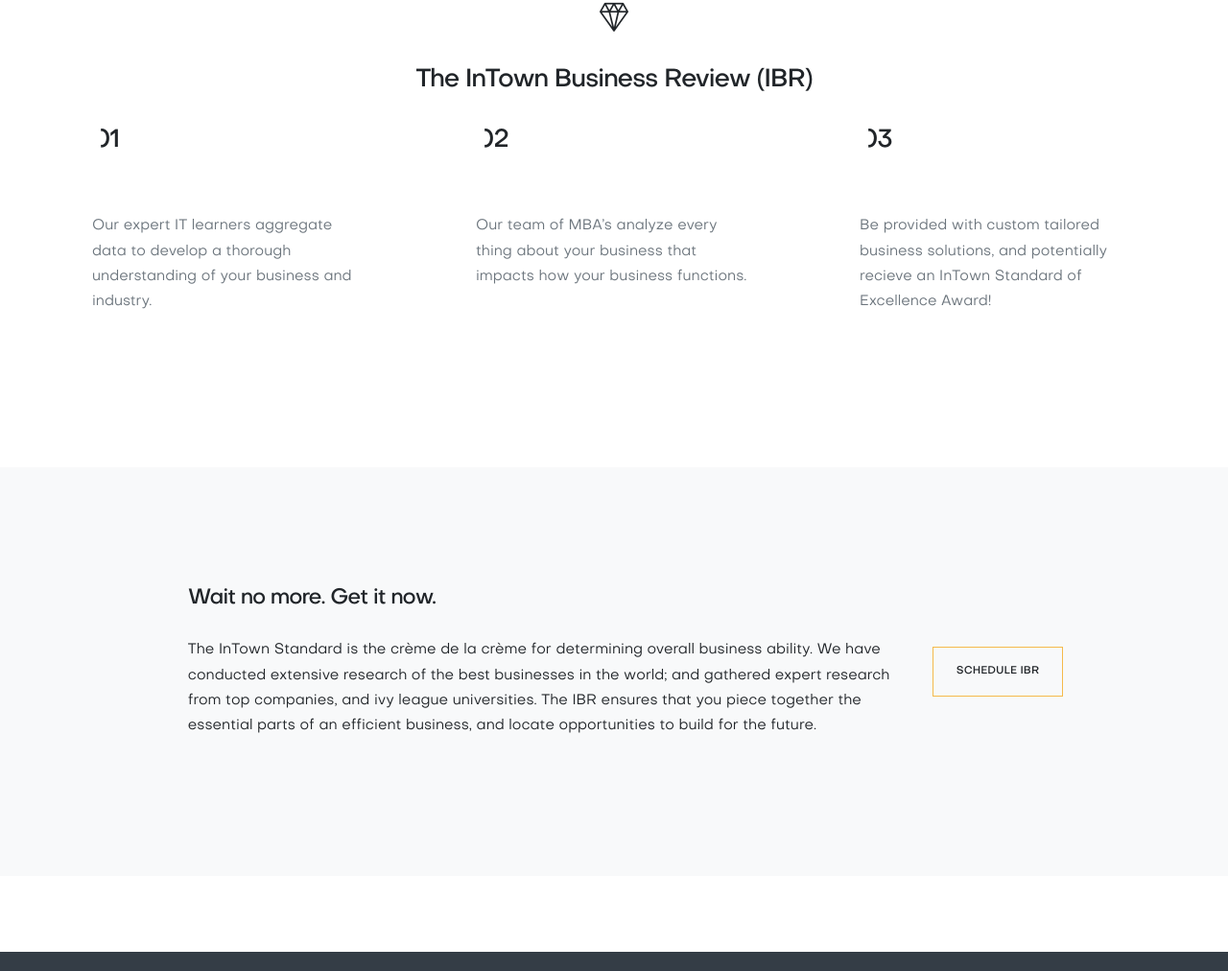
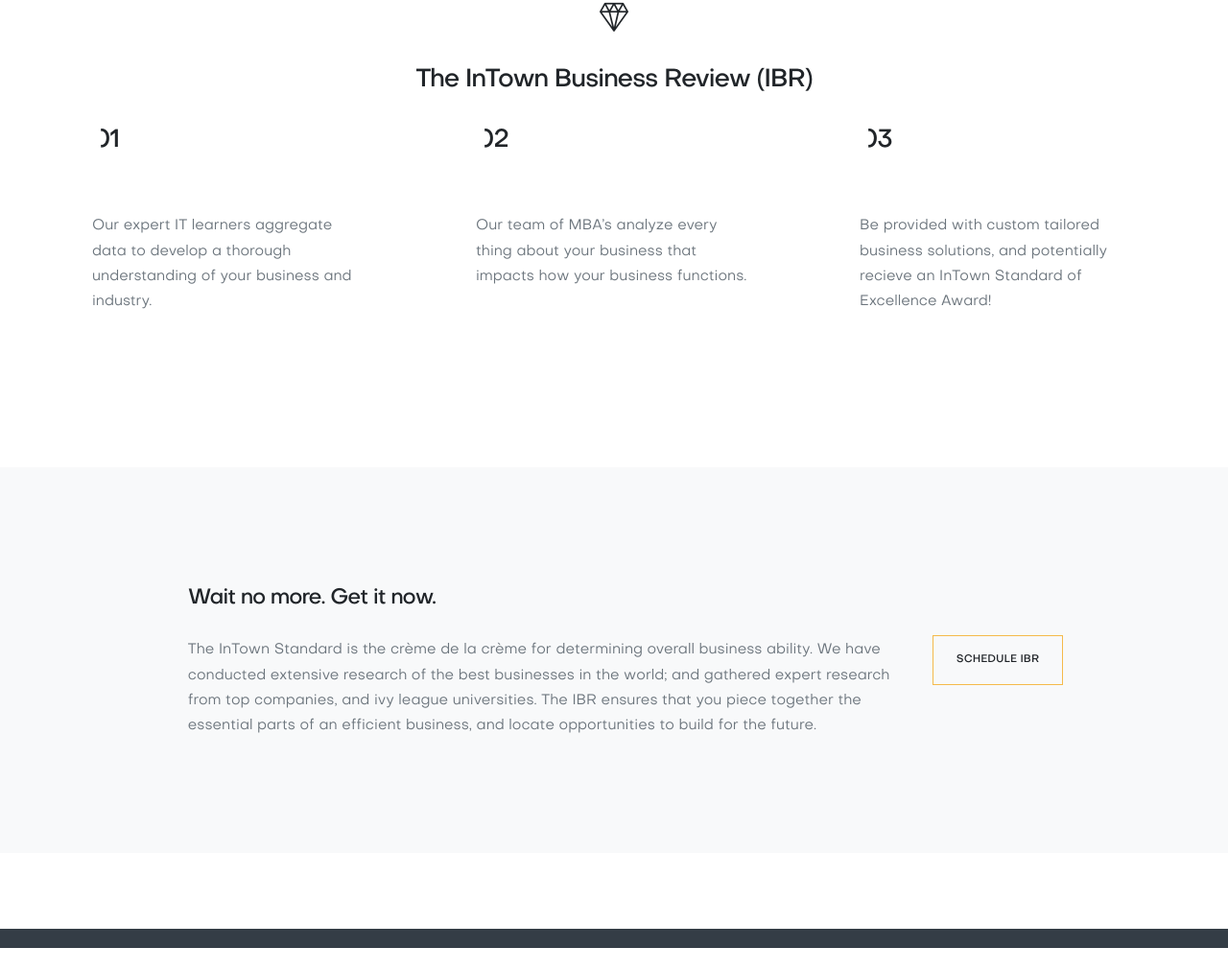
Before and after one commit to sheldoncoder/sheldoncoder.github.io, a plain HTML site: page index.html in a window 1280 px wide. Shown: the part 917-1929 px from the top of the page at 96% size. After the commit the page ends 1905 px from the top, so only its background shows below. Drawn offline with Linux system fonts and the light colour scheme; some packages are replaced by stand-ins of ours; files whose address does not match are found by name.

Commit message:
Update index.html

```diff
--- a/index.html
+++ b/index.html
@@ -243,7 +243,9 @@
               Wait no more. Get it now.
             </h3>
 
-            <p>The InTown Standard is the crème de la crème for determining overall business ability. We have conducted extensive research of the best businesses in the world; and gathered expert research from top companies, and ivy league universities. The IBR ensures that you piece together the essential parts of an efficient business, and locate opportunities to build for the future. </p>
+            <p class="text-muted mb-4 mb-md-0">
+              The InTown Standard is the crème de la crème for determining overall business ability. We have conducted extensive research of the best businesses in the world; and gathered expert research from top companies, and ivy league universities. The IBR ensures that you piece together the essential parts of an efficient business, and locate opportunities to build for the future.
+            </p>
 
           </div>
             <div class="center">
```
